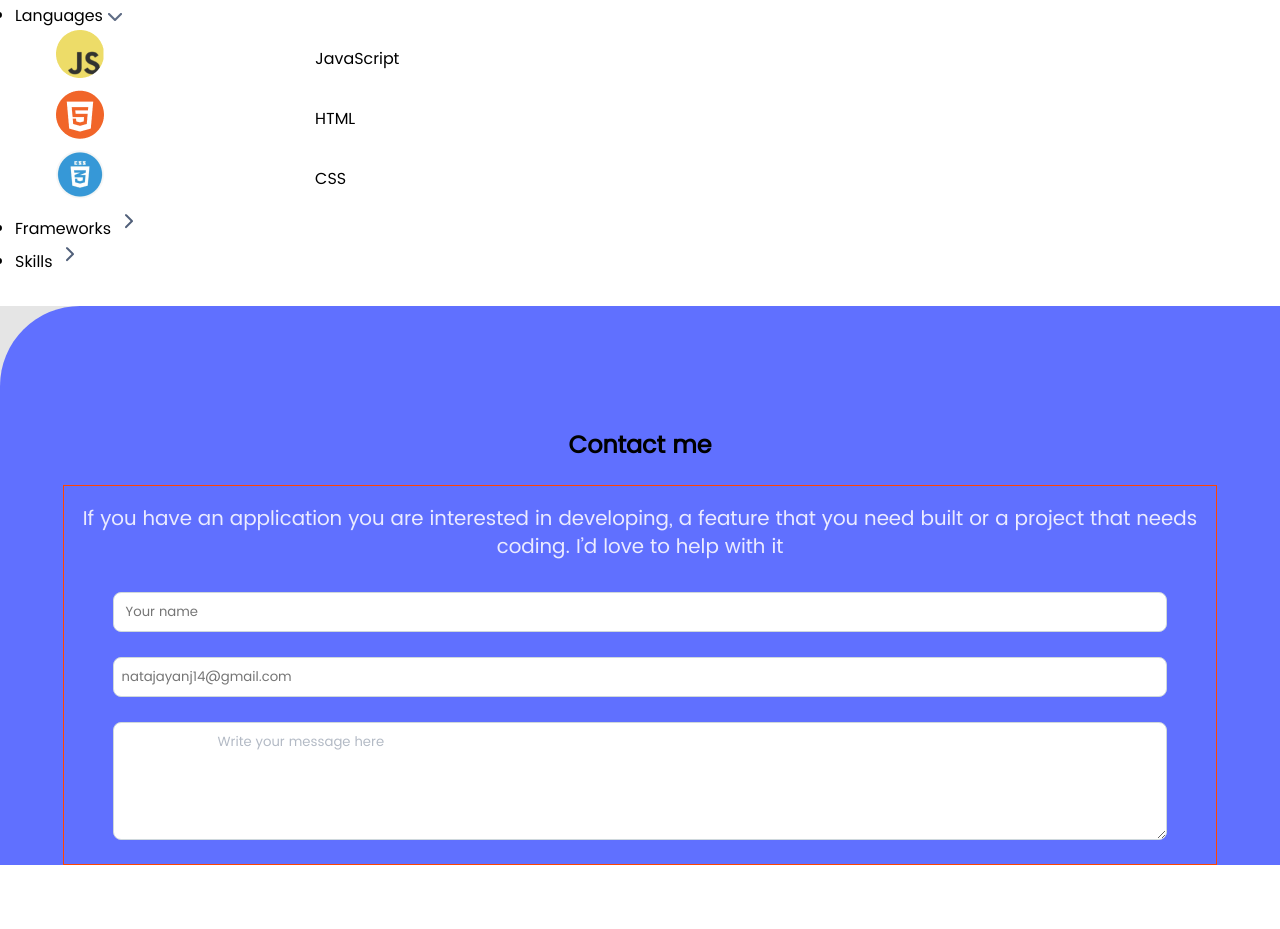
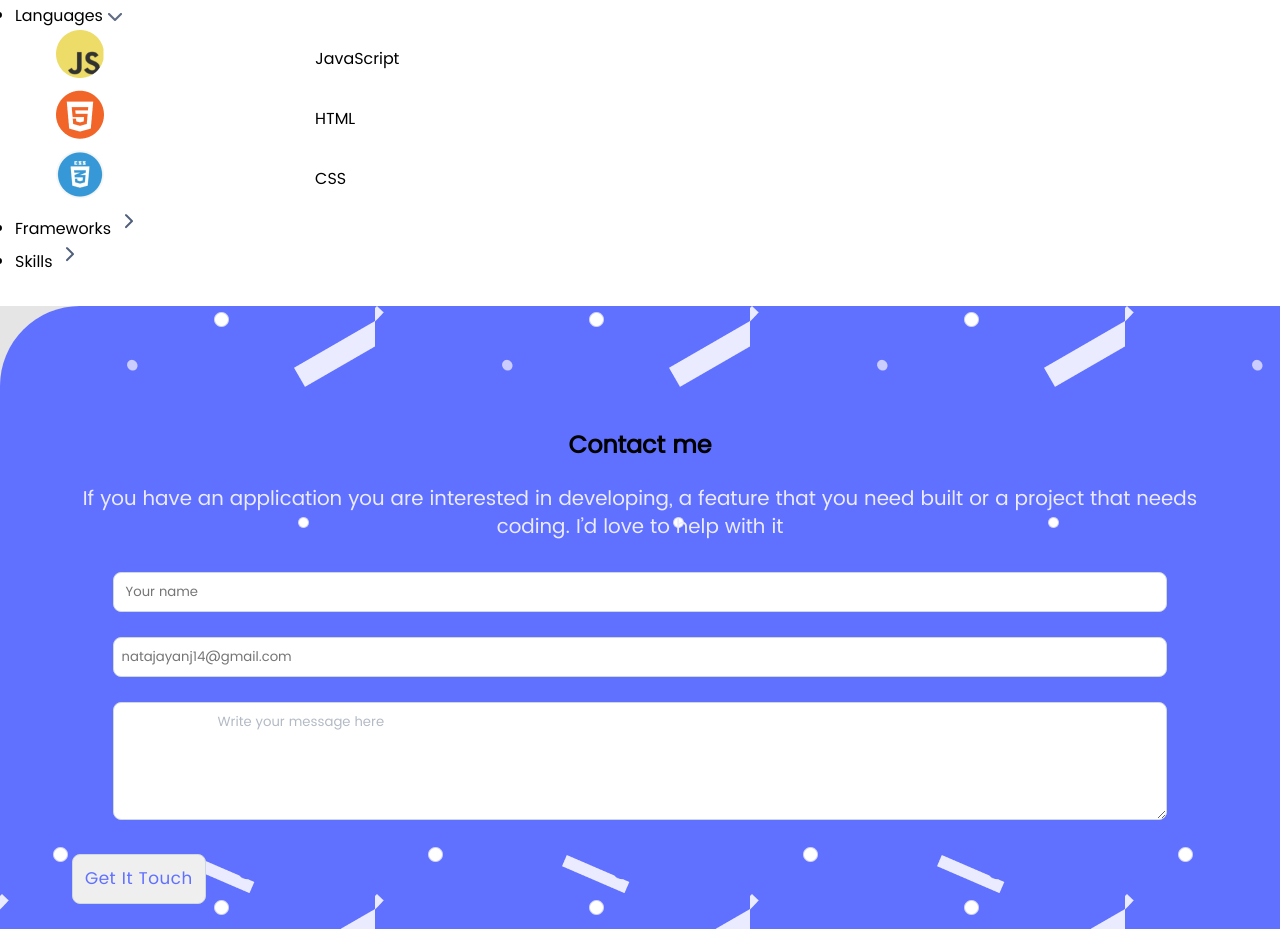
Before and after one commit to azy64/Portfolio, a website: page index.html in a window 1280 px wide. Shown: the part 4800-5729 px from the top of the page. Before the commit the page ends 5665 px from the top, so only its background shows below. Drawn offline with Linux system fonts and the light colour scheme.

Commit message:
add form and css for the contact section

```diff
--- a/css/style.css
+++ b/css/style.css
@@ -14,6 +14,10 @@ body {
 
 .container {
   background: #e5e5e5;
+}
+
+.align-left {
+  text-align: start;
 }
 
 .grid-container {
@@ -132,8 +136,20 @@ body {
 
 }
 
+.contact-form input[type=submit] {
+  font-weight: 500;
+  font-size: 17px;
+  line-height: 24px;
+  align-items: center;
+  text-align: center;
+  letter-spacing: 0.03em;
+  color: #6070ff;
+  padding: 12px;
+  margin-left: 8px;
+}
+
 .m-b-5 {
-  margin-bottom: 10px;
+  margin-bottom: 10px !important;
 }
 
 .m-r-5 {
@@ -247,7 +263,8 @@ header .logo .logo-title {
 }
 
 .contact {
-  background: #6070FF;
+  background: #6070ff;
+  background-image: url("../images/bac.png");
   text-align: center;
   padding-top: 100px !important;
 }
--- a/index.html
+++ b/index.html
@@ -299,7 +299,7 @@
         </section>
         <section class="contact w-100 b-top-left-rounded">
             <h2 class="w-100">Contact me</h2>
-            <div class=" contact-text w-90 border p-15 m-auto">
+            <div class=" contact-text w-90 p-15 m-auto">
                 <p>
                     If you have an application you are interested in developing,
                  a feature that you need built or a project that needs coding. I’d love to help with it
@@ -310,6 +310,10 @@
                     <textarea class="w-90">
                         Write your message here
                     </textarea>
+                    <div class="w-90 align-left m-b-5">
+                        <input type="submit" value="Get It Touch"/>
+                    </div>
+
                 </form>
             </div>
         </section>
```
Also changed, not shown: images/bac.png (added).
